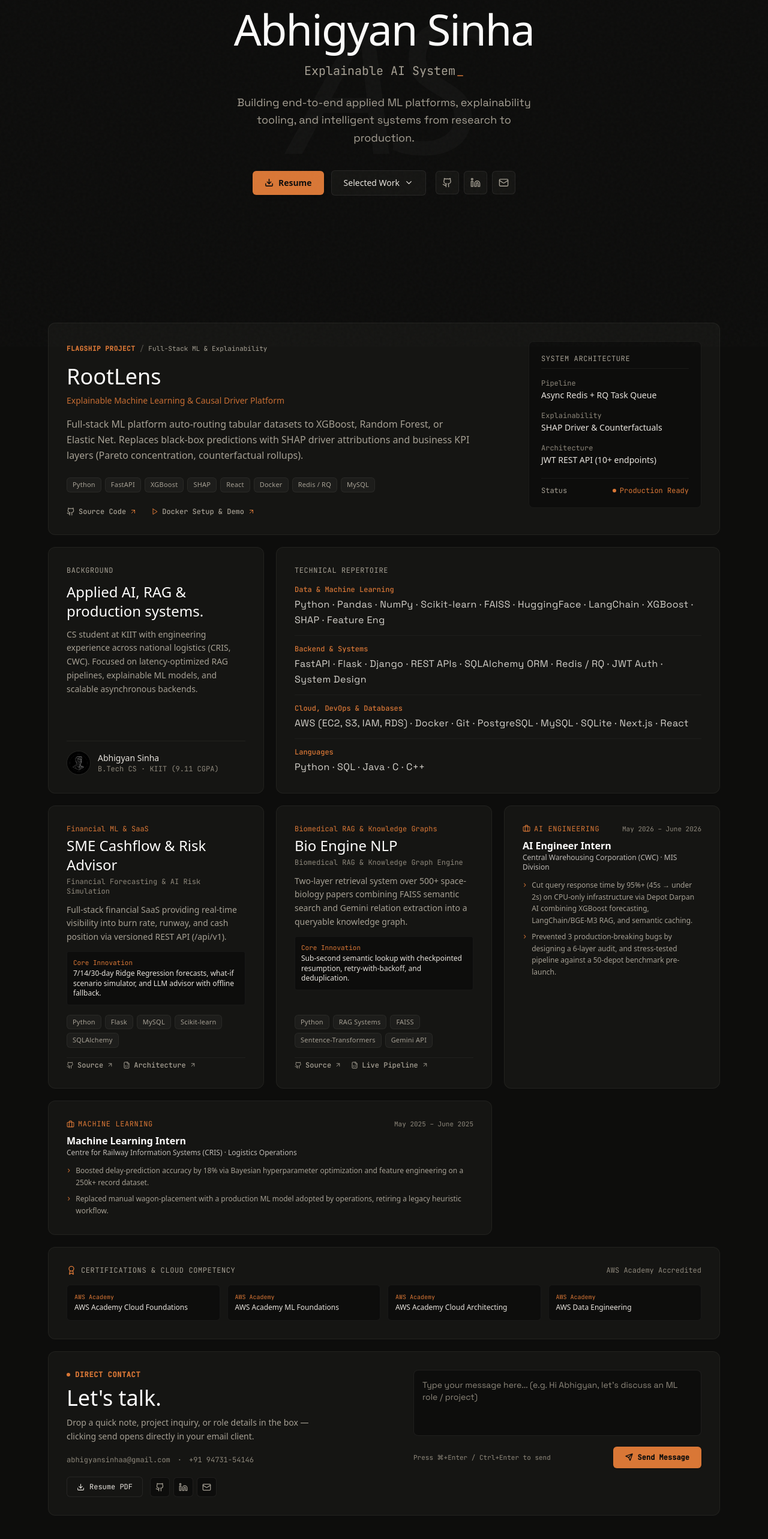
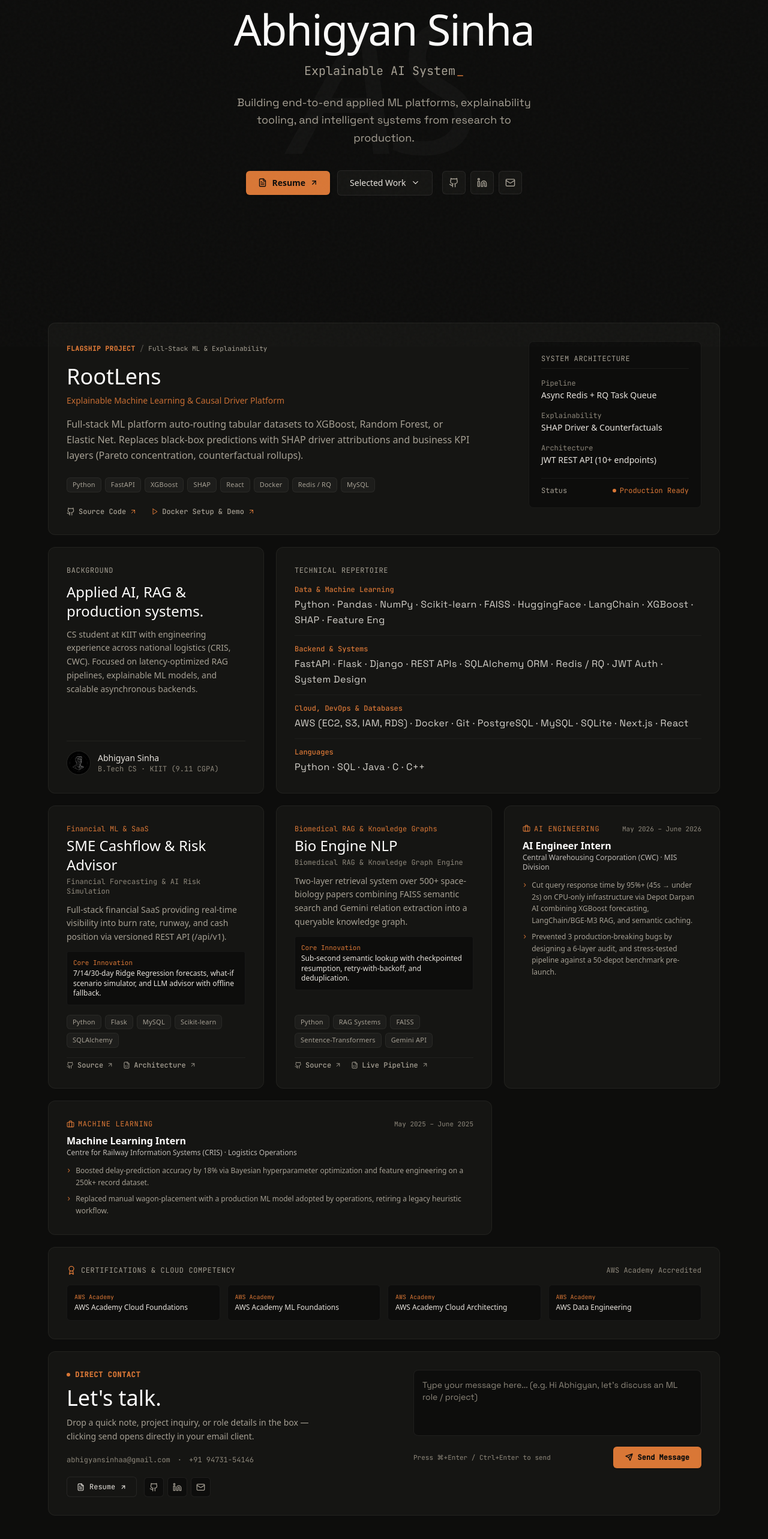
Before and after one commit to abhigyansinhaa/spyderWeb, a Next.js app: page / in a window 1280 px wide. Shown: the part 222-2788 px from the top of the page at 60% size. Built offline with nearby package versions, Linux system fonts and the light colour scheme.

Commit message:
fixed resume auto downloading

```diff
--- a/components/BentoGrid.tsx
+++ b/components/BentoGrid.tsx
@@ -1,9 +1,10 @@
 "use client";
 
 import { useState } from "react";
-import { Github, Briefcase, Award, Mail, Linkedin, Download, ArrowUpRight, Play, FileCode, Send, MessageSquare } from "lucide-react";
+import { Github, Briefcase, Award, Mail, Linkedin, Download, ArrowUpRight, Play, FileCode, Send, MessageSquare, FileText } from "lucide-react";
 import BentoCard from "./BentoCard";
 import Image from "next/image";
+import { RESUME_URL } from "@/lib/constants";
 
 /* ────────────────────────────────────────────
    RESUME DATA
@@ -474,12 +475,14 @@ export default function BentoGrid() {
 
               <div className="flex items-center gap-3">
                 <a
-                  href="/resume.pdf"
-                  download
+                  href={RESUME_URL}
+                  target="_blank"
+                  rel="noopener noreferrer"
                   className="inline-flex items-center gap-2 px-4 py-2 rounded-md bg-[#151513] hover:bg-[#1c1c1a] border border-[#e8e4de]/[0.08] hover:border-[#d97736]/40 text-[#e8e4de] text-xs font-mono transition-colors"
                 >
-                  <Download size={13} strokeWidth={2} />
-                  <span>Resume PDF</span>
+                  <FileText size={13} strokeWidth={2} />
+                  <span>Resume</span>
+                  <ArrowUpRight size={11} strokeWidth={2.5} />
                 </a>
 
                 <div className="flex items-center gap-1.5">
--- a/components/Hero.tsx
+++ b/components/Hero.tsx
@@ -1,8 +1,9 @@
 "use client";
 
 import { useState, useEffect } from "react";
-import { Github, Linkedin, Mail, ChevronDown, Download } from "lucide-react";
+import { Github, Linkedin, Mail, ChevronDown, ArrowUpRight, FileText } from "lucide-react";
 import { motion } from "framer-motion";
+import { RESUME_URL } from "@/lib/constants";
 
 const TYPING_PHRASES = [
   "Applied Machine Learning",
@@ -83,12 +84,14 @@ export default function Hero() {
         {/* Action CTAs */}
         <div className="flex items-center justify-center gap-3 mb-12 flex-wrap">
           <a
-            href="/resume.pdf"
-            download
+            href={RESUME_URL}
+            target="_blank"
+            rel="noopener noreferrer"
             className="inline-flex items-center gap-2 px-5 py-2.5 rounded-md bg-[#d97736] hover:bg-[#e88748] text-[#0d0d0c] font-semibold text-sm transition-colors duration-200 shadow-md"
           >
-            <Download size={15} strokeWidth={2.5} />
+            <FileText size={15} strokeWidth={2.2} />
             <span>Resume</span>
+            <ArrowUpRight size={13} strokeWidth={2.5} />
           </a>
 
           <button
--- a/components/Navbar.tsx
+++ b/components/Navbar.tsx
@@ -3,6 +3,7 @@
 import { useState, useEffect } from "react";
 import { Menu, X } from "lucide-react";
 import { motion, AnimatePresence } from "framer-motion";
+import { RESUME_URL } from "@/lib/constants";
 
 const SECTIONS = [
   { id: "home", label: "OVERVIEW" },
@@ -73,8 +74,9 @@ export default function Navbar() {
             ))}
             <li>
               <a
-                href="/resume.pdf"
-                download
+                href={RESUME_URL}
+                target="_blank"
+                rel="noopener noreferrer"
                 className="text-[11px] font-mono tracking-wider uppercase px-3 py-1.5 rounded bg-[#151513] hover:bg-[#1c1c1a] border border-[#e8e4de]/[0.08] hover:border-[#d97736]/40 text-[#e8e4de] transition-colors"
               >
                 Resume ↗
@@ -117,11 +119,12 @@ export default function Navbar() {
               ))}
               <li className="pt-2 border-t border-[#e8e4de]/[0.05]">
                 <a
-                  href="/resume.pdf"
-                  download
+                  href={RESUME_URL}
+                  target="_blank"
+                  rel="noopener noreferrer"
                   className="inline-block text-xs font-mono text-[#d97736]"
                 >
-                  Download Resume ↗
+                  View Resume in Drive ↗
                 </a>
               </li>
             </ul>
--- /dev/null
+++ b/lib/constants.ts
@@ -0,0 +1,5 @@
+export const RESUME_URL = "https://drive.google.com/file/d/13EqVCGSZ3Bwe54f0jx6S3eqlvVbCHuK2/view?usp=sharing";
+export const EMAIL = "abhigyansinhaa@gmail.com";
+export const PHONE = "+91 94731-54146";
+export const GITHUB_URL = "https://github.com/abhigyansinhaa";
+export const LINKEDIN_URL = "https://linkedin.com/in/abhigyansinhaa";
```
